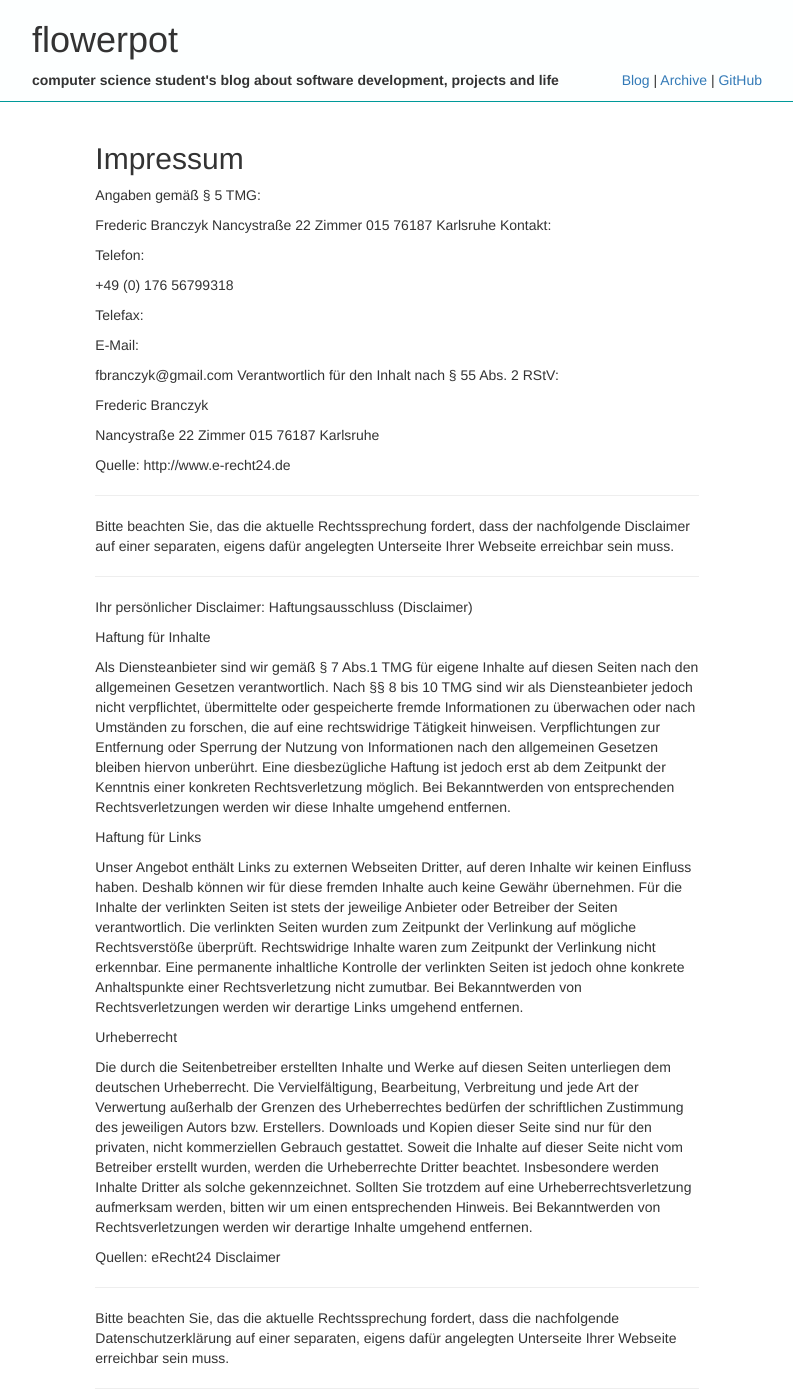
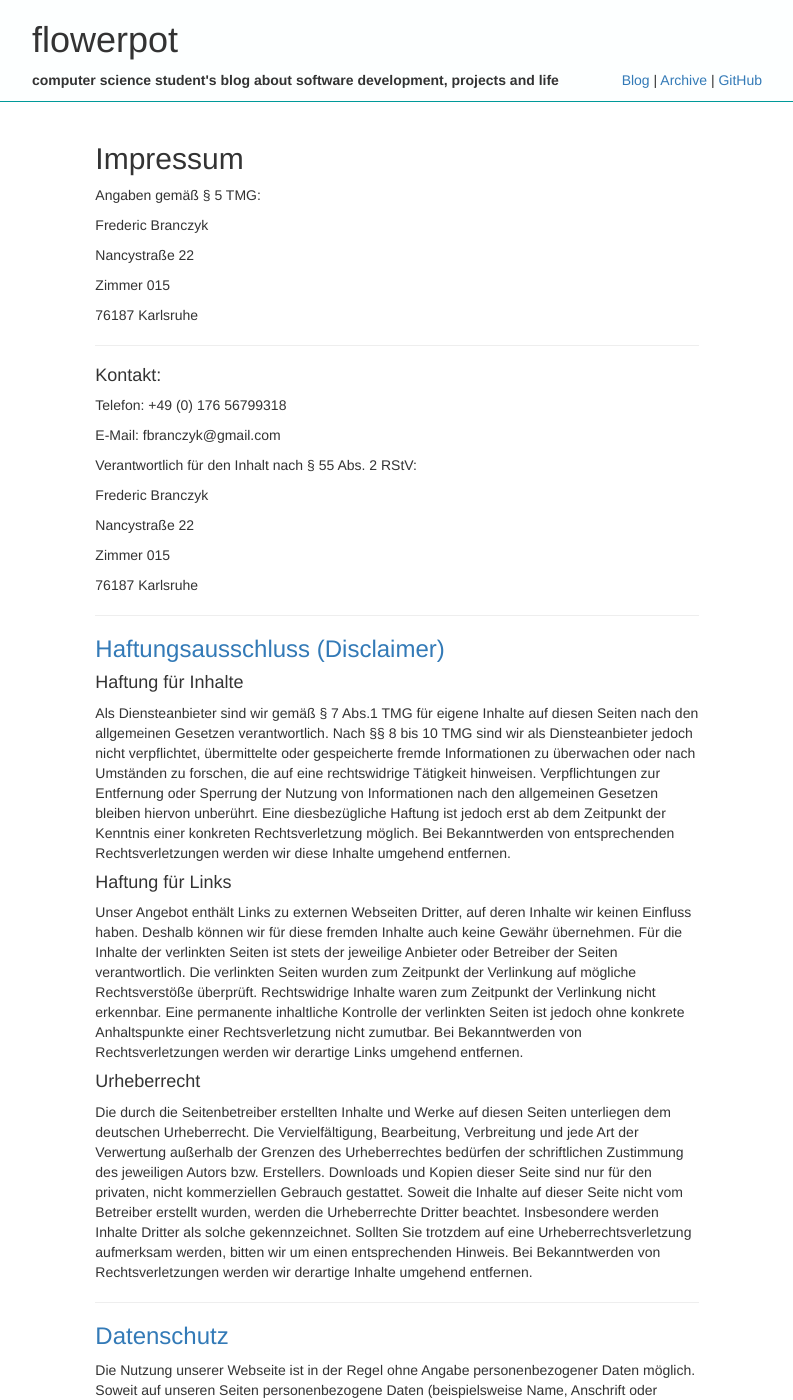
Before and after one commit to flower-pot/blog, a Jekyll site: the page built from impressum/index.md, in a window 1280 px wide and 1400 px high. Shown: the whole window, without its empty margins (243-1036 px from the left). Built offline with Jekyll 4.4.1, drawn with Linux system fonts in a browser that asks for light colours; nearby versions of some CDN libraries; Markdown is read by kramdown in place of the engine named in the settings; comment, search, counter and statistics services are not loaded; some of the changed text lies outside the part shown.

```diff
--- a/_posts/2013-11-14-server-config.markdown
+++ b/_posts/2013-11-14-server-config.markdown
@@ -1,7 +1,7 @@
 ---
 layout: post
 title: Securing a Server
-teaser: Some notices on how to secure a debian based server
+teaser: Some notes on how to secure a debian based server
 ---
 
 *Hint: Tested on Debian 6 and 7, but should also work on ubuntu server*
--- a/_posts/2013-11-18-39-days-in.markdown
+++ b/_posts/2013-11-18-39-days-in.markdown
@@ -6,6 +6,7 @@ teaser: How a GitHub streak (can) improve software
 
 I have lately been setting myself a challenge, I want to keep up my pace of
 developing software by keeping my GitHub streak alive. Before I start to talk
-about experiences I have encountered so far I want to make clear I don't do
+about challenges I have encountered so far I want to make clear I don't do
 this to create a GitHub CV or anything there are enough discussions about this
-on hacker news, reddit, ecetera.
+on hacker news, reddit, ecetera. The one and only reason is for the joy of
+developing software and the challenge to do it continuesly.
--- a/impressum/index.md
+++ b/impressum/index.md
@@ -6,68 +6,50 @@ title: Impressum
 Angaben gemäß § 5 TMG:
 
 Frederic Branczyk
+
 Nancystraße 22
+
 Zimmer 015
+
 76187 Karlsruhe
-Kontakt:
 
-Telefon:
+***
 
+####Kontakt:
 
-+49 (0) 176 56799318
+Telefon: +49 (0) 176 56799318
 
-Telefax:
+E-Mail: fbranczyk@gmail.com
 
-
-E-Mail:
-
-
-fbranczyk@gmail.com
 Verantwortlich für den Inhalt nach § 55 Abs. 2 RStV:
 
 Frederic Branczyk
 
 Nancystraße 22
+
 Zimmer 015
+
 76187 Karlsruhe
 
+***
 
+### <a name='disclaimer' href='#disclaimer'>Haftungsausschluss (Disclaimer)</a>
 
-Quelle: http://www.e-recht24.de
-
-*********************************************************************
-
-Bitte beachten Sie, das die aktuelle Rechtssprechung fordert, dass der nachfolgende Disclaimer auf einer separaten, eigens dafür angelegten Unterseite Ihrer Webseite erreichbar sein muss.
-
-*********************************************************************
-Ihr persönlicher Disclaimer:
-Haftungsausschluss (Disclaimer)
-
-Haftung für Inhalte
+####Haftung für Inhalte
 
 Als Diensteanbieter sind wir gemäß § 7 Abs.1 TMG für eigene Inhalte auf diesen Seiten nach den allgemeinen Gesetzen verantwortlich. Nach §§ 8 bis 10 TMG sind wir als Diensteanbieter jedoch nicht verpflichtet, übermittelte oder gespeicherte fremde Informationen zu überwachen oder nach Umständen zu forschen, die auf eine rechtswidrige Tätigkeit hinweisen. Verpflichtungen zur Entfernung oder Sperrung der Nutzung von Informationen nach den allgemeinen Gesetzen bleiben hiervon unberührt. Eine diesbezügliche Haftung ist jedoch erst ab dem Zeitpunkt der Kenntnis einer konkreten Rechtsverletzung möglich. Bei Bekanntwerden von entsprechenden Rechtsverletzungen werden wir diese Inhalte umgehend entfernen.
 
-Haftung für Links
+####Haftung für Links
 
 Unser Angebot enthält Links zu externen Webseiten Dritter, auf deren Inhalte wir keinen Einfluss haben. Deshalb können wir für diese fremden Inhalte auch keine Gewähr übernehmen. Für die Inhalte der verlinkten Seiten ist stets der jeweilige Anbieter oder Betreiber der Seiten verantwortlich. Die verlinkten Seiten wurden zum Zeitpunkt der Verlinkung auf mögliche Rechtsverstöße überprüft. Rechtswidrige Inhalte waren zum Zeitpunkt der Verlinkung nicht erkennbar. Eine permanente inhaltliche Kontrolle der verlinkten Seiten ist jedoch ohne konkrete Anhaltspunkte einer Rechtsverletzung nicht zumutbar. Bei Bekanntwerden von Rechtsverletzungen werden wir derartige Links umgehend entfernen.
 
-Urheberrecht
+####Urheberrecht
 
 Die durch die Seitenbetreiber erstellten Inhalte und Werke auf diesen Seiten unterliegen dem deutschen Urheberrecht. Die Vervielfältigung, Bearbeitung, Verbreitung und jede Art der Verwertung außerhalb der Grenzen des Urheberrechtes bedürfen der schriftlichen Zustimmung des jeweiligen Autors bzw. Erstellers. Downloads und Kopien dieser Seite sind nur für den privaten, nicht kommerziellen Gebrauch gestattet. Soweit die Inhalte auf dieser Seite nicht vom Betreiber erstellt wurden, werden die Urheberrechte Dritter beachtet. Insbesondere werden Inhalte Dritter als solche gekennzeichnet. Sollten Sie trotzdem auf eine Urheberrechtsverletzung aufmerksam werden, bitten wir um einen entsprechenden Hinweis. Bei Bekanntwerden von Rechtsverletzungen werden wir derartige Inhalte umgehend entfernen.
 
+***
 
-
-Quellen: eRecht24 Disclaimer
-
-*********************************************************************
-
-Bitte beachten Sie, das die aktuelle Rechtssprechung fordert, dass die nachfolgende Datenschutzerklärung auf einer separaten, eigens dafür angelegten Unterseite Ihrer Webseite erreichbar sein muss.
-
-*********************************************************************
-Ihre persönliche Datenschutzerklärung:
-Datenschutzerklärung:
-
-Datenschutz
+### <a name='privacy' href='#privacy'>Datenschutz</a>
 
 Die Nutzung unserer Webseite ist in der Regel ohne Angabe personenbezogener Daten möglich. Soweit auf unseren Seiten personenbezogene Daten (beispielsweise Name, Anschrift oder eMail-Adressen) erhoben werden, erfolgt dies, soweit möglich, stets auf freiwilliger Basis. Diese Daten werden ohne Ihre ausdrückliche Zustimmung nicht an Dritte weitergegeben.
 
@@ -75,16 +57,8 @@ Wir weisen darauf hin, dass die Datenübertragung im Internet (z.B. bei der Komm
 
 Der Nutzung von im Rahmen der Impressumspflicht veröffentlichten Kontaktdaten durch Dritte zur Übersendung von nicht ausdrücklich angeforderter Werbung und Informationsmaterialien wird hiermit ausdrücklich widersprochen. Die Betreiber der Seiten behalten sich ausdrücklich rechtliche Schritte im Falle der unverlangten Zusendung von Werbeinformationen, etwa durch Spam-Mails, vor.
 
-
-
-Datenschutzerklärung für die Nutzung von Twitter
-
 Auf unseren Seiten sind Funktionen des Dienstes Twitter eingebunden. Diese Funktionen werden angeboten durch die Twitter Inc., Twitter, Inc. 1355 Market St, Suite 900, San Francisco, CA 94103, USA. Durch das Benutzen von Twitter und der Funktion "Re-Tweet" werden die von Ihnen besuchten Webseiten mit Ihrem Twitter-Account verknüpft und anderen Nutzern bekannt gegeben. Dabei werden auch Daten an Twitter übertragen.
 
 Wir weisen darauf hin, dass wir als Anbieter der Seiten keine Kenntnis vom Inhalt der übermittelten Daten sowie deren Nutzung durch Twitter erhalten. Weitere Informationen hierzu finden Sie in der Datenschutzerklärung von Twitter unter http://twitter.com/privacy.
 
 Ihre Datenschutzeinstellungen bei Twitter können Sie in den Konto-Einstellungen unter http://twitter.com/account/settings ändern.
-
-
-
-Quellverweis: eRecht24 Datenschutzerklärung, Twitter Bedingungen
```
